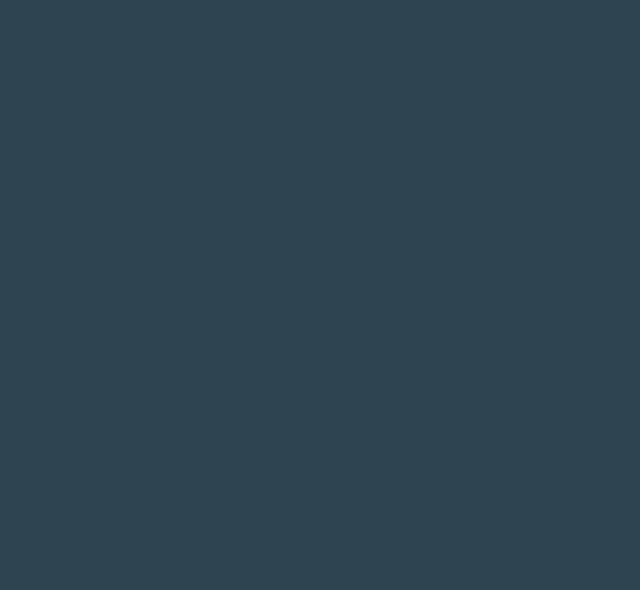
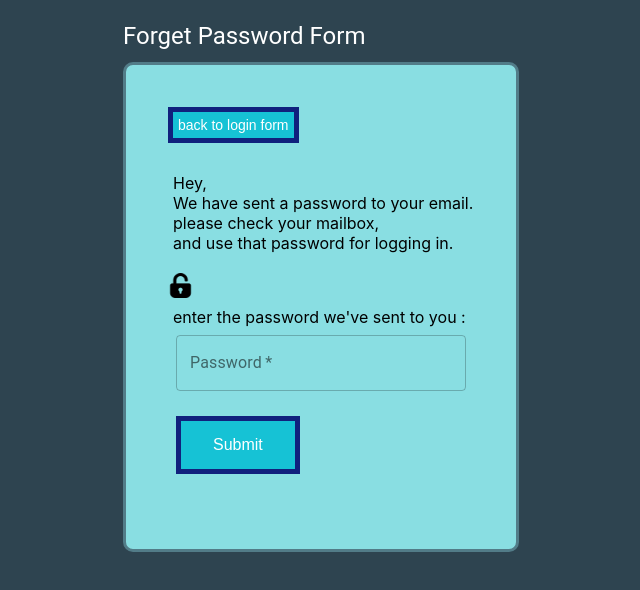
Before and after one commit to Tahlil-992/bugophobia.front-end, a React (Create React App) app: page /forget-password in a window 1280 px wide. Shown: the top 590 px of the page, without its empty margins (319-959 px from the left). Built offline with nearby package versions, Linux system fonts and the light colour scheme.

Commit message:
Login/SignUp/ForgetPass UI completed

```diff
--- a/src/App.js
+++ b/src/App.js
@@ -5,6 +5,7 @@ import {
 } from "react-router-dom";
 import SignUpForm from "../src/views/pages/SignUpForm";
 import LoginForm from "../src/views/pages/LoginForm";
+import ForgetPassword from "../src/views/pages/ForgetPassword";
 
 function App() {
   return (
@@ -16,8 +17,8 @@ function App() {
               <Route exact path="/sign-up">
                 <SignUpForm/>
               </Route>
-              <Route exact path="/forgot-password">
-                <h1>Forgot password</h1>
+              <Route exact path="/forget-password">
+                <ForgetPassword/>
               </Route>
               <Route exact path="/">
                 <LoginForm/>
--- a/src/style.css
+++ b/src/style.css
@@ -36,3 +36,14 @@
     margin-top: 25px;
     margin-bottom: 25px;
 }
+.backButton {
+    background-color: #16c2d5;
+    border: 5px solid #10217d;
+    color: white;
+    text-align: center;
+    text-decoration: none;
+    display: inline-block;
+    padding: 5px 5px;
+    font-size: 14px;
+    margin-bottom: 25px;
+}
--- /dev/null
+++ b/src/views/pages/ForgetPassword.js
@@ -0,0 +1,59 @@
+import React from 'react';
+import "../../style.css";
+import Password_photo from "../../assets/images/Password_photo.png";
+import Button from '@material-ui/core/Button';
+import TextField from '@material-ui/core/TextField';
+import Grid from '@material-ui/core/Grid';
+import Box from '@material-ui/core/Box';
+import Typography from '@material-ui/core/Typography';
+import Container from '@material-ui/core/Container';
+import { Link } from "react-router-dom";
+
+export default function ForgetPass() {
+    return (
+        <Box>
+            <Container component="main" maxWidth="xs">
+                <div class="paper">
+                    <Typography component="h1" variant="h5" style={{ color: "white" }}>Forget Password Form</Typography>
+                    <form class="form">
+
+                        <Grid container spacing={2}>
+                            <Grid>
+                                <Link to="/"><Button variant="contained" class="backButton">back to login form</Button></Link>
+                            </Grid>
+                            <Grid>
+                                <label class="brtop">
+                                    Hey,<br />
+                                    We have sent a password to your email.<br />
+                                    please check your mailbox,<br />
+                                    and use that password for logging in.<br /><br />
+                                </label>
+                            </Grid>
+                            <Grid container spacing={0}>
+                                <Grid>
+                                    <img src={Password_photo} className="photo" alt="Password_photo" />
+                                </Grid>
+                                <Grid>
+                                    <label class="brtop">enter the password we've sent to you :</label>
+                                </Grid>
+                            </Grid>
+                            <Grid item xs={12}>
+                                <TextField
+                                    variant="outlined"
+                                    required
+                                    fullWidth
+                                    name="password"
+                                    label="Password"
+                                    type="password"
+                                    id="password"
+                                    autoComplete="current-password"
+                                />
+                            </Grid>
+                        </Grid>
+                        <Button type="submit" fullWidth variant="contained" class="button" >Submit</Button>
+                    </form>
+                </div>
+            </Container>
+        </Box>
+    );
+}
--- a/src/views/pages/LoginForm.js
+++ b/src/views/pages/LoginForm.js
@@ -4,13 +4,13 @@ import User_photo from "../../assets/images/User_photo.png";
 import Password_photo from "../../assets/images/Password_photo.png";
 import Button from '@material-ui/core/Button';
 import TextField from '@material-ui/core/TextField';
-import Link from '@material-ui/core/Link';
 import Grid from '@material-ui/core/Grid';
 import Box from '@material-ui/core/Box';
 import Typography from '@material-ui/core/Typography';
 import Container from '@material-ui/core/Container';
 import FormControlLabel from '@material-ui/core/FormControlLabel';
 import Checkbox from '@material-ui/core/Checkbox';
+import {Link} from "react-router-dom";
 
 export default function LogIn() {
     return (
@@ -61,14 +61,12 @@ export default function LogIn() {
                             </Grid>
                             <FormControlLabel control={<Checkbox value="remember" />} label="Remember me" />
                         </Grid>
-                        <Button type="submit" fullWidth variant="contained" class="button" >
-                            Sign In
-                        </Button>
+                        <Button type="submit" fullWidth variant="contained" class="button" >Log in</Button>
                         <Grid>
-                            <Link href="#" variant="body2">Forgot password?</Link>
+                            <Link to="/forget-password">Forget password?</Link>
                         </Grid>
                         <Grid>
-                            <Link href="#" variant="body2">Don't have an account? Sign Up</Link>
+                            <Link to="/sign-up">Don't have an account? Sign Up</Link>
                         </Grid>
                     </form>
                 </div>
--- a/src/views/pages/SignUpForm.js
+++ b/src/views/pages/SignUpForm.js
@@ -5,11 +5,11 @@ import Password_photo from "../../assets/images/Password_photo.png";
 import email_photo from "../../assets/images/email_photo.png";
 import Button from '@material-ui/core/Button';
 import TextField from '@material-ui/core/TextField';
-import Link from '@material-ui/core/Link';
 import Grid from '@material-ui/core/Grid';
 import Box from '@material-ui/core/Box';
 import Typography from '@material-ui/core/Typography';
 import Container from '@material-ui/core/Container';
+import {Link} from "react-router-dom";
 
 export default function SignUp() {
   return (
@@ -93,7 +93,7 @@ export default function SignUp() {
           </Button>
             <Grid>
               <Grid item>
-                <Link href="#" variant="body2">Already have an account? log in</Link>
+                <Link to="/">Already have an account? log in</Link>
               </Grid>
             </Grid>
           </form>
```
Also changed, not shown: src/views/pages/init.txt (deleted).
